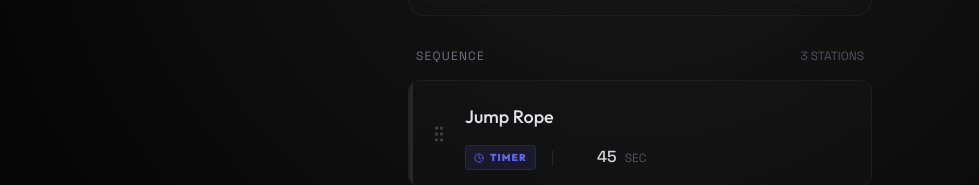
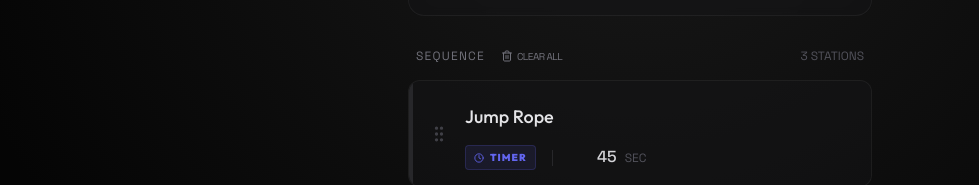
Before and after one commit to tepagola/HiiTime, a React (Vite) app: page / in a window 1280 px wide. Shown: the part 193-378 px from the top of the page, without its empty margins (0-979 px from the left). Built offline with nearby package versions, Linux system fonts and the light colour scheme.

Commit message:
feat: Implement core workout plan creation, editing, and session management with state persistence.

```diff
--- a/src/App.tsx
+++ b/src/App.tsx
@@ -9,7 +9,7 @@ import { Button } from './components/ui/button';
 import { Play } from 'lucide-react';
 
 function App() {
-    const { currentPlan, session, startSession } = usePlanStore();
+    const { currentPlan, session, startSession, isEditing, editPlan } = usePlanStore();
     const [isClient, setIsClient] = useState(false);
 
     useEffect(() => {
@@ -20,7 +20,7 @@ function App() {
 
     // Helper to determine view
     const renderView = () => {
-        if (!currentPlan) {
+        if (!currentPlan || isEditing) {
             return <PlanEditor />;
         }
 
@@ -48,11 +48,14 @@ function App() {
                         </div>
                     </div>
 
-                    <div className="flex-1" />
-
-                    <Button variant="giant" onClick={startSession} className="w-full bg-white text-black hover:bg-zinc-200 shadow-[0_0_40px_-10px_rgba(255,255,255,0.3)]">
-                        <Play className="mr-3 h-8 w-8 fill-current" /> <span className="text-xl font-bold tracking-wide">START MISSION</span>
-                    </Button>
+                    <div className="w-full flex flex-col gap-3">
+                        <Button variant="giant" onClick={startSession} className="w-full bg-white text-black hover:bg-zinc-200 shadow-[0_0_40px_-10px_rgba(255,255,255,0.3)]">
+                            <Play className="mr-3 h-8 w-8 fill-current" /> <span className="text-xl font-bold tracking-wide">START MISSION</span>
+                        </Button>
+                        <Button variant="outline" onClick={editPlan} className="w-full border-white/10 text-zinc-400 hover:text-white hover:bg-white/5 py-4 h-auto">
+                            Edit Routine
+                        </Button>
+                    </div>
                 </div>
             );
         }
--- a/src/stores/usePlanStore.ts
+++ b/src/stores/usePlanStore.ts
@@ -13,9 +13,12 @@ interface SessionState {
 interface PlanStore {
     currentPlan: Plan | null;
     session: SessionState | null;
+    isEditing: boolean;
+    isNew: boolean;
 
     // Actions
     savePlan: (plan: Plan) => void;
+    editPlan: () => void;
     clearPlan: () => void;
     startSession: () => void;
     updateSession: (updates: Partial<SessionState>) => void;
@@ -35,16 +38,35 @@ export const usePlanStore = create<PlanStore>()(
         (set) => ({
             currentPlan: null,
             session: null,
+            isEditing: false,
+            isNew: false,
 
-            savePlan: (plan) => set({ currentPlan: plan, session: null }), // Reset session on new plan
+            savePlan: (plan) => set({
+                currentPlan: plan,
+                session: null,
+                isEditing: false,
+                isNew: false
+            }),
 
-            clearPlan: () => set({ currentPlan: null, session: null }),
+            editPlan: () => set({ isEditing: true }),
+
+            clearPlan: () => set({
+                currentPlan: null,
+                session: null,
+                isEditing: true,
+                isNew: true
+            }),
 
             startSession: () => set((state) => {
                 if (!state.currentPlan) return {};
-                // If session exists, resume it. Else create new.
-                if (state.session) return { session: { ...state.session, isPaused: false, isActive: true } };
-                return { session: { ...initialSession, isActive: true, isPaused: false } };
+                if (state.session) return {
+                    session: { ...state.session, isPaused: false, isActive: true },
+                    isEditing: false
+                };
+                return {
+                    session: { ...initialSession, isActive: true, isPaused: false },
+                    isEditing: false
+                };
             }),
 
             updateSession: (updates) => set((state) => ({
@@ -57,6 +79,10 @@ export const usePlanStore = create<PlanStore>()(
         }),
         {
             name: STORAGE_KEY,
+            partialize: (state) => ({
+                currentPlan: state.currentPlan,
+                session: state.session,
+            }),
         }
     )
 );
--- a/src/views/PlanEditor.tsx
+++ b/src/views/PlanEditor.tsx
@@ -19,9 +19,24 @@ type FormValues = {
 };
 
 export const PlanEditor = () => {
-    const { savePlan } = usePlanStore();
+    const { currentPlan, savePlan, isNew } = usePlanStore();
+
     const { register, control, handleSubmit, formState: { errors } } = useForm<FormValues>({
-        defaultValues: {
+        defaultValues: isNew ? {
+            planName: '',
+            rounds: 3,
+            exercises: []
+        } : (currentPlan ? {
+            planName: currentPlan.name,
+            rounds: currentPlan.rounds,
+            exercises: currentPlan.exercises.map(ex => ({
+                id: ex.id,
+                name: ex.name,
+                type: ex.type,
+                duration: ex.duration || 45,
+                reps: ex.reps || 10
+            }))
+        } : {
             planName: '',
             rounds: 3,
             exercises: [
@@ -29,7 +44,7 @@ export const PlanEditor = () => {
                 { id: crypto.randomUUID(), name: 'Burpees', type: 'timer', duration: 30, reps: 0 },
                 { id: crypto.randomUUID(), name: 'Rest', type: 'rest', duration: 15, reps: 0 },
             ]
-        }
+        })
     });
 
     const { fields, append, remove } = useFieldArray({
@@ -39,15 +54,17 @@ export const PlanEditor = () => {
 
     const onSubmit = (data: FormValues) => {
         const plan: Plan = {
-            id: crypto.randomUUID(),
+            id: currentPlan?.id || crypto.randomUUID(),
             name: data.planName,
             rounds: data.rounds,
-            createdAt: Date.now(),
+            createdAt: currentPlan?.createdAt || Date.now(),
             updatedAt: Date.now(),
             exercises: data.exercises.map(ex => ({
-                ...ex,
-                duration: ex.type === 'reps' ? undefined : ex.duration,
-                reps: ex.type === 'reps' ? ex.reps : undefined,
+                id: ex.id,
+                name: ex.name,
+                type: ex.type as ExerciseType,
+                duration: ex.type === 'reps' ? undefined : Number(ex.duration),
+                reps: ex.type === 'reps' ? Number(ex.reps) : undefined,
             }))
         };
         savePlan(plan);
@@ -95,7 +112,19 @@ export const PlanEditor = () => {
             {/* Exercises List */}
             <div className="space-y-4">
                 <div className="flex items-center justify-between px-2">
-                    <label className="text-xs font-mono uppercase tracking-widest text-zinc-500">Sequence</label>
+                    <div className="flex items-center gap-4">
+                        <label className="text-xs font-mono uppercase tracking-widest text-zinc-500">Sequence</label>
+                        {fields.length > 0 && (
+                            <button
+                                type="button"
+                                onClick={() => remove()}
+                                className="text-[10px] font-mono uppercase tracking-tighter text-zinc-500 hover:text-red-400 transition-colors flex items-center gap-1"
+                            >
+                                <Trash2 size={12} />
+                                CLEAR ALL
+                            </button>
+                        )}
+                    </div>
                     <span className="text-xs text-zinc-600 font-mono">{fields.length} STATIONS</span>
                 </div>
 
```
Also changed, not shown: 6 other files (tests, documents, lock files or other folders).
